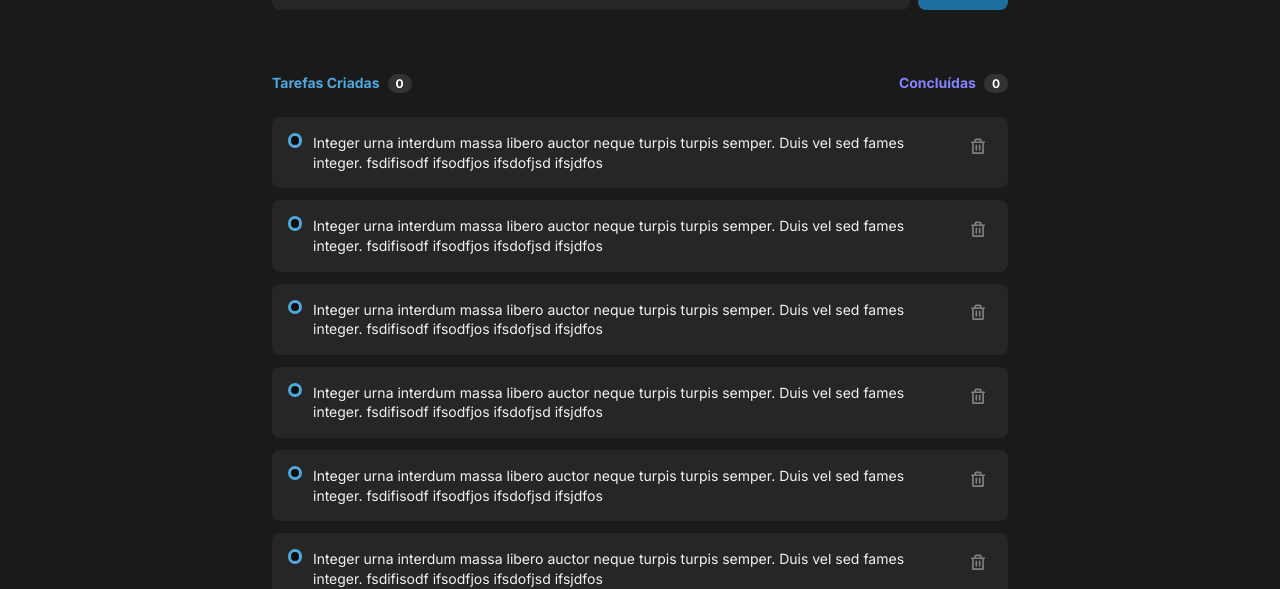
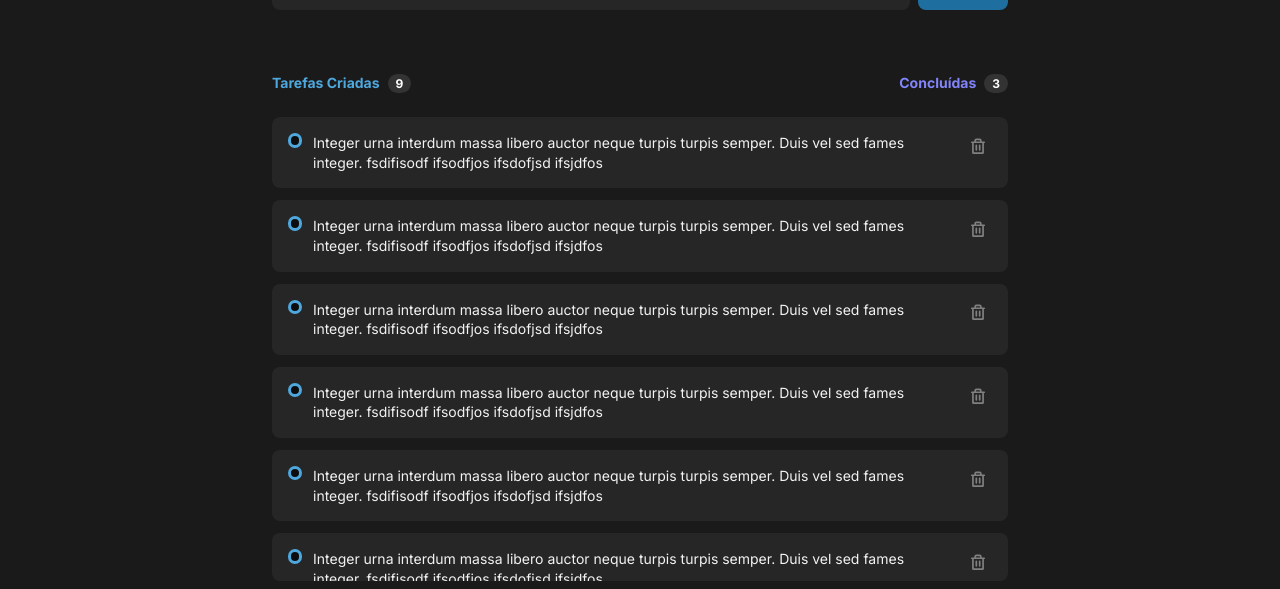
Before and after one commit to adonisamarante/todo-tasks-list-dsf, a React (Vite) app: page / in a window 1280 px wide. Shown: the part 217-806 px from the top of the page. Built offline with nearby package versions, Linux system fonts and the light colour scheme.

Commit message:
feat: task counters working

```diff
--- a/src/App.module.css
+++ b/src/App.module.css
@@ -1,3 +1,8 @@
+.PageContainer {
+  height: 100vh;
+  overflow-y: hidden;
+}
+
 .Wrapper {
   width: 100%;
   display: flex;
@@ -60,4 +65,14 @@
 .TaskListContainer {
   flex-direction: column;
   gap: 0.75rem;
+
+  height: calc(100vh - 21rem);
+
+  border-radius: 8px;
+
+  overflow-y: scroll;
 }
+
+.TaskListContainer::-webkit-scrollbar {
+  display: none;
+}
--- a/src/App.tsx
+++ b/src/App.tsx
@@ -14,6 +14,11 @@ interface TaskListItem {
 
 function App() {
   const [tasks, setTasks] = useState<TaskListItem[]>([])
+
+  const taskCounter = tasks.length
+
+  const doneTasksList = tasks.filter((task) => task.done === true)
+  const doneTasksCounter = doneTasksList.length ?? 0
 
   useEffect(() => {
     setTasks([
@@ -57,7 +62,7 @@ function App() {
   }, [])
 
   return (
-    <div>
+    <div className={styles.PageContainer}>
       <Header />
 
       <body className={styles.Wrapper}>
@@ -70,11 +75,11 @@ function App() {
           <div className={styles.ListInfoContainer}>
             <div className={styles.ListInfoItem}>
               <span className={styles.CreatedTitle}>Tarefas Criadas</span>
-              <span className={styles.InfoCounter}>0</span>
+              <span className={styles.InfoCounter}>{taskCounter}</span>
             </div>
             <div className={styles.ListInfoItem}>
               <span className={styles.FinishedTitle}>Concluídas</span>
-              <span className={styles.InfoCounter}>0</span>
+              <span className={styles.InfoCounter}>{doneTasksCounter}</span>
             </div>
           </div>
 
```
